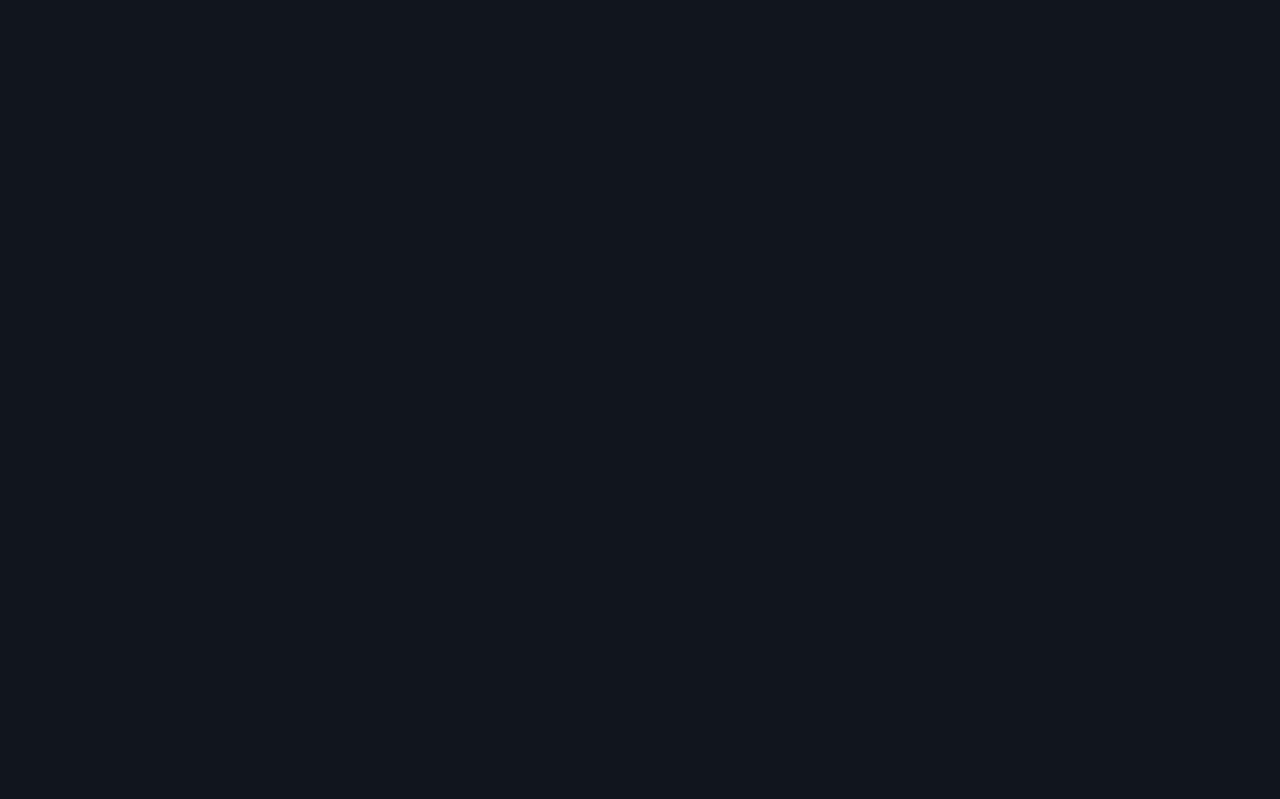
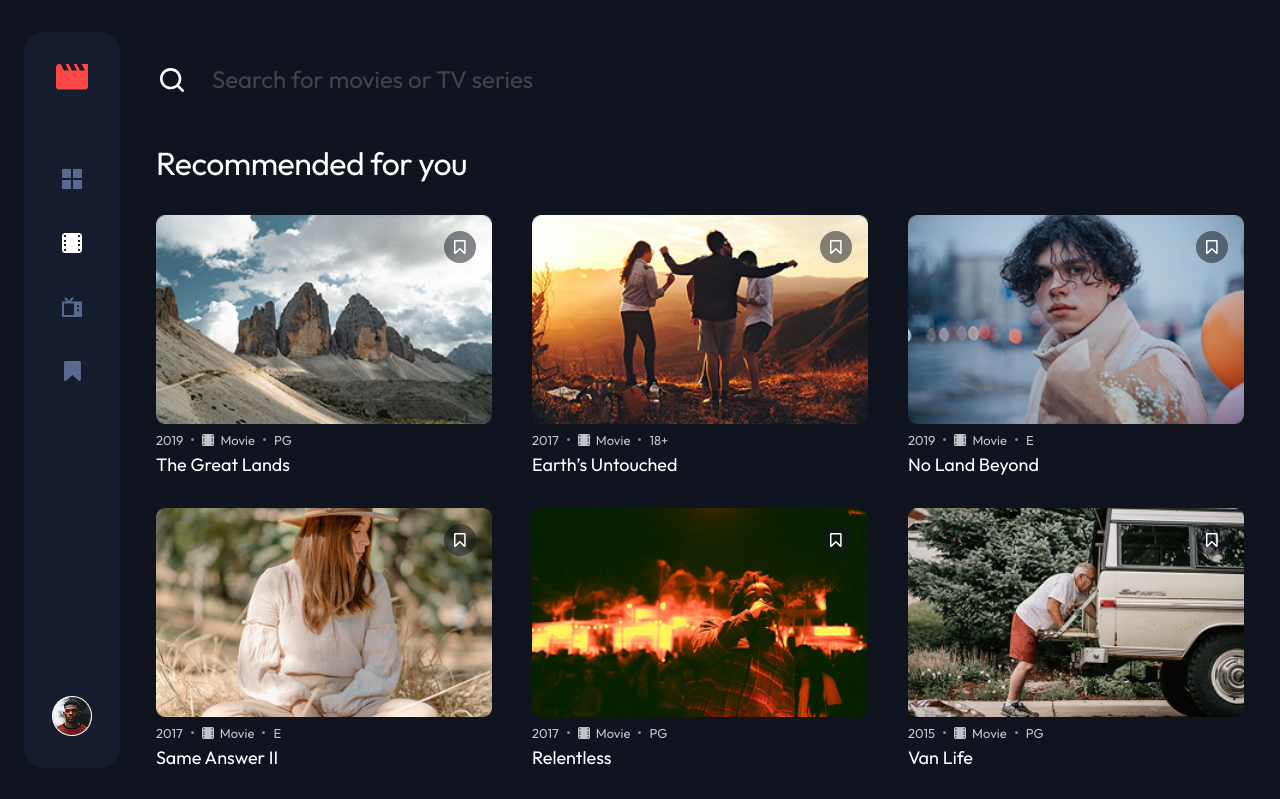
Before and after one commit to behzod-hamdamov/movie-entertainment-web, a React (Vite) app: page /movies in a window 1280 px wide. Before the commit this address had no page. Shown: the top 799 px of the page. Built offline with nearby package versions, Linux system fonts and the light colour scheme; sample sign-in values are in the browser's storage.

Commit message:
feat: create MoviesPage fix some bugs

```diff
--- a/src/App.jsx
+++ b/src/App.jsx
@@ -1,6 +1,6 @@
 import { Routes, Route } from "react-router";
 
-import { LoginPage, SignupPage, HomePage } from "./pages/index";
+import { LoginPage, SignupPage, HomePage, MoviesPage } from "./pages/index";
 
 import { useState } from "react";
 
@@ -8,23 +8,48 @@ import { ProtectedRoute } from "./components/index";
 
 import { MainLayout } from "./layouts";
 
-import { moviesList } from "./utils/mock/movies-list"
+import { moviesList } from "./utils/mock/movies-list";
 
 function App() {
-  const [searchedMovies, setSearchedMovies] = useState(null)
-  const [movies, setMovies] = useState(moviesList)
+  const [searchedMovies, setSearchedMovies] = useState(null);
+  const [movies, setMovies] = useState(moviesList);
+  const [filteredMovies, setFilteredMovies] = useState(moviesList);
 
   return (
     <>
       <Routes>
         <Route path="/login" element={<LoginPage />} />
         <Route path="/signup" element={<SignupPage />} />
-        <Route element={<MainLayout setSearchedMovies={setSearchedMovies} movies={movies} />}>
+        <Route
+          element={
+            <MainLayout
+              setSearchedMovies={setSearchedMovies}
+              movies={filteredMovies}
+              setFilteredMovies={setFilteredMovies}
+            />
+          }
+        >
           <Route
             path="/"
             element={
               <ProtectedRoute>
-                <HomePage searchedMovies={searchedMovies} movies={movies} setMovies={setMovies} />
+                <HomePage
+                  searchedMovies={searchedMovies}
+                  movies={movies}
+                  setMovies={setMovies}
+                />
+              </ProtectedRoute>
+            }
+          />
+          <Route
+            path="/movies"
+            element={
+              <ProtectedRoute>
+                <MoviesPage
+                  searchedMovies={searchedMovies}
+                  movies={movies}
+                  setMovies={setMovies}
+                />
               </ProtectedRoute>
             }
           />
--- a/src/components/Header/Header.jsx
+++ b/src/components/Header/Header.jsx
@@ -5,7 +5,23 @@ import { Link, NavLink } from "react-router";
 import logoIcon from "../../assets/icons/logo-icon.svg";
 import userImage from "../../assets/images/user-image.png"
 
-export function Header({setPage}) {
+import { filterRec, filterTrend, filterMovies, filterTvS, filterBooking } from "../../utils/filterArr";
+
+import { moviesList } from "../../utils/mock/movies-list";
+
+export function Header({setPage, setFilteredMovies}) {
+
+  function pageChange(title) {
+    const pageLists = {
+      home: moviesList,
+      movies: filterMovies(moviesList),
+      tvseries: filterTvS(moviesList),
+      bookmarks: filterBooking(moviesList),
+    }
+    setPage(title)
+    setFilteredMovies(pageLists[title])
+  }
+
   return (
     <header>
       <div className="container">
@@ -14,7 +30,7 @@ export function Header({setPage}) {
             <img src={logoIcon} alt="logo" />
           </Link>
           <ul className="pages">
-            <li className="page" onClick={() => {setPage("home")}}>
+            <li className="page" onClick={() => {pageChange("home")}}>
               <NavLink to="/" className={({ isActive }) => (isActive ? "active" : "")}>
                 <svg
                   width="20"
@@ -32,7 +48,7 @@ export function Header({setPage}) {
                 </svg>
               </NavLink>
             </li>
-            <li className="page" onClick={() => {setPage("movies")}}>
+            <li className="page" onClick={() => {pageChange("movies")}}>
               <NavLink to="/movies" className={({ isActive }) => (isActive ? "active" : "")}>
                 <svg
                   width="20"
@@ -50,7 +66,7 @@ export function Header({setPage}) {
                 </svg>
               </NavLink>
             </li>
-            <li className="page" onClick={() => {setPage("tvseries")}}>
+            <li className="page" onClick={() => {pageChange("tvseries")}}>
               <NavLink to="/tvseries" className={({ isActive }) => (isActive ? "active" : "")}>
                 <svg
                   width="20"
@@ -68,7 +84,7 @@ export function Header({setPage}) {
                 </svg>
               </NavLink>
             </li>
-            <li className="page" onClick={() => {setPage("bookmarks")}}>
+            <li className="page" onClick={() => {pageChange("bookmarks")}}>
               <NavLink to="/bookmarks" className={({ isActive }) => (isActive ? "active" : "")}>
                 <svg
                   width="17"
--- a/src/components/ListWrapper/ListWrapper.scss
+++ b/src/components/ListWrapper/ListWrapper.scss
@@ -17,6 +17,7 @@
     gap: 32px 40px;
 
     .list-item {
+      max-width: 426px;
       min-width: 280px;
       display: flex;
       flex-direction: column;
@@ -25,7 +26,12 @@
       flex-grow: 1;
 
       .bg-img {
+        width: 100%;
+        min-width: 280px;
+        height: 100%;
         cursor: pointer;
+        object-fit: cover;
+        border-radius: 8px;
 
         &:hover + .card-overlay {
           opacity: 1;
--- a/src/layouts/MainLayout/MainLayout.jsx
+++ b/src/layouts/MainLayout/MainLayout.jsx
@@ -6,12 +6,12 @@ import { useState } from "react";
 
 import { Header, SearchBar } from "../../components";
 
-export function MainLayout({setSearchedMovies, movies}) {
+export function MainLayout({setSearchedMovies, movies, setFilteredMovies}) {
   const [page, setPage] = useState("home")
 
   return (
     <div className="wrapper">
-      <Header setPage={setPage} />
+      <Header setPage={setPage} setFilteredMovies={setFilteredMovies} />
       <main className="layout-main">
         <SearchBar page={page} setSearchedMovies={setSearchedMovies} movies={movies} />
         <Outlet />
--- /dev/null
+++ b/src/pages/MoviesPage/MoviesPage.jsx
@@ -0,0 +1,19 @@
+
+import { ListWrapper } from "../../components/index";
+
+import { filterMovies } from "../../utils/filterArr";
+
+export function MoviesPage({ searchedMovies, movies, setMovies }) {
+
+  return (
+      <div className="movies-page">
+        {!searchedMovies ? (
+          <>
+            <ListWrapper moviesList={filterMovies(movies)} setMovies={setMovies} listTitle="Recommended for you" />
+          </>
+        ) : (
+          ""
+        )}
+      </div>
+  )
+}
--- a/src/pages/index.js
+++ b/src/pages/index.js
@@ -1,3 +1,4 @@
 export * from "./LoginPage/LoginPage"
 export * from "./SignupPage/SignupPage"
 export * from "./HomePage/HomePage"
+export * from "./MoviesPage/MoviesPage"
--- a/src/utils/filterArr.js
+++ b/src/utils/filterArr.js
@@ -1,6 +1,6 @@
 export const filterRec = arr => arr.filter(movie => !movie.isTrending)
 export const filterTrend = arr => arr.filter(movie => movie.isTrending)
 export const filterTvS = arr => arr.filter(movie => movie.movieType === "TV Series")
-export const filterMovies = arr => arr.filter(movie => movie.movieType === "Movie")
+export const filterMovies = arr => arr.filter(movie => movie.movieType === "Movie" && !movie.isTrending)
 export const filterBooking = arr => arr.filter(movie => movie.isBooked)
 export const filterByName = (arr, str) => arr.filter(movie => movie.movieName.toLowerCase().includes(str) )
```
